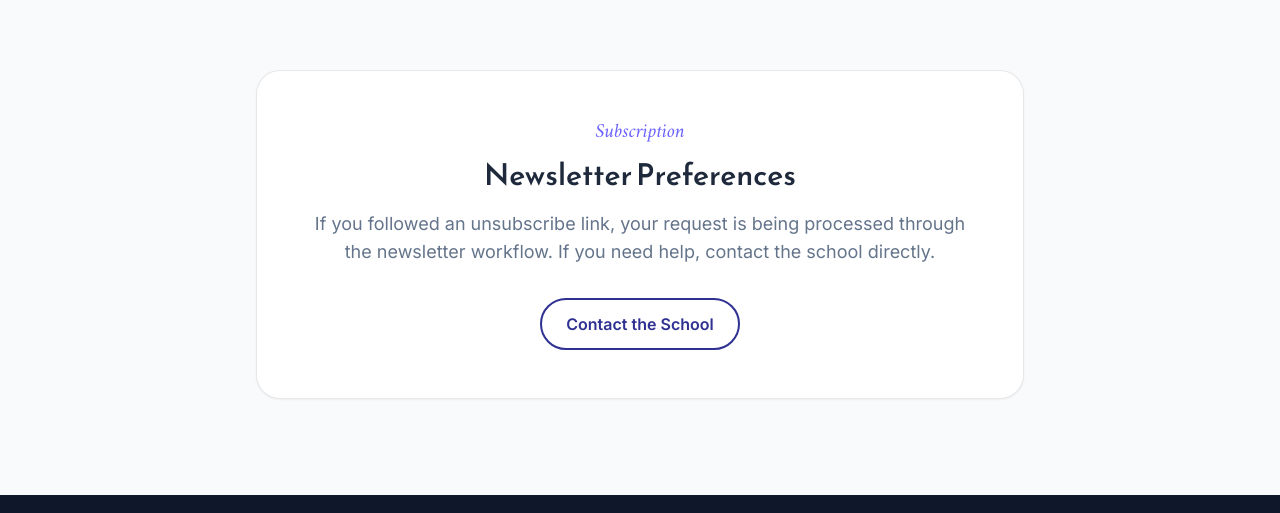
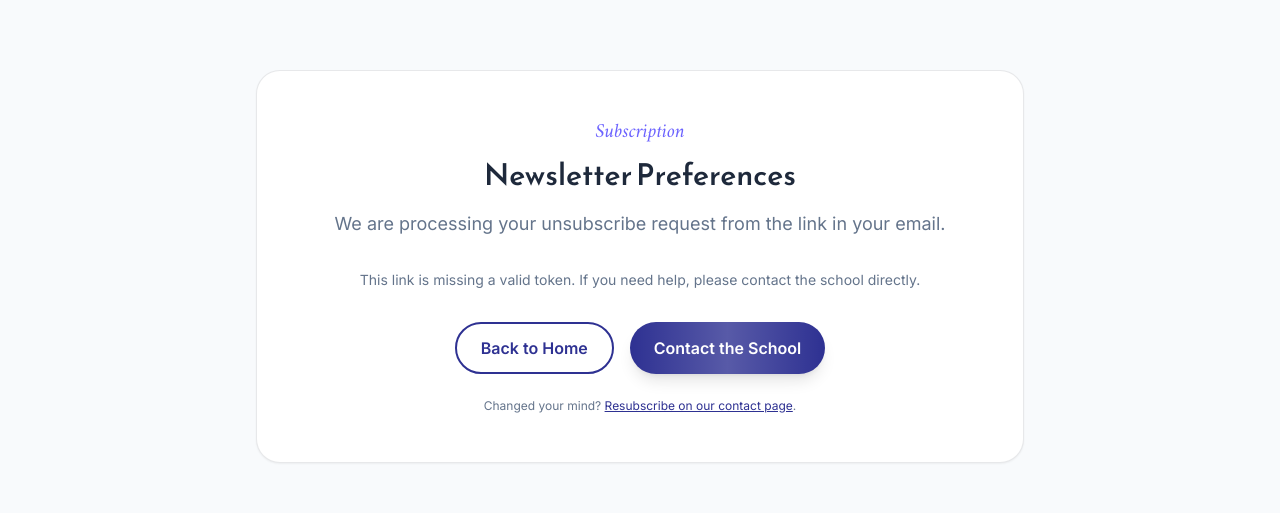
Before and after one commit to ES2-Limited/kbsnigeria, a React (Vite) app: page /unsubscribe in a window 1280 px wide. Shown: the part 121-634 px from the top of the page. Built offline with nearby package versions, Linux system fonts and the light colour scheme; no server answers.

Commit message:
Implement token-based newsletter unsubscribe flow.
Adds the unsubscribe hook and page so email links can remove subscribers through Supabase RLS.

```diff
--- /dev/null
+++ b/src/hooks/useNewsletterUnsubscribe.js
@@ -0,0 +1,69 @@
+// Hook for token-based newsletter unsubscribe via Supabase RLS.
+
+import { createClient } from '@supabase/supabase-js'
+import { useCallback, useState } from 'react'
+
+const supabaseUrl = import.meta.env.VITE_SUPABASE_URL
+const supabaseAnonKey = import.meta.env.VITE_SUPABASE_ANON_KEY
+
+export function useNewsletterUnsubscribe() {
+  const [loading, setLoading] = useState(false)
+  const [error, setError] = useState('')
+  const [success, setSuccess] = useState('')
+
+  const unsubscribe = useCallback(async (token) => {
+    if (!token?.trim()) {
+      setError('This unsubscribe link is missing a valid token.')
+      return false
+    }
+
+    setLoading(true)
+    setError('')
+    setSuccess('')
+
+    try {
+      const client = createClient(supabaseUrl, supabaseAnonKey, {
+        global: {
+          headers: {
+            'x-confirmation-token': token.trim(),
+          },
+        },
+      })
+
+      const { data, error: updateError } = await client
+        .from('newsletter_subscribers')
+        .update({
+          unsubscribed_at: new Date().toISOString(),
+          token: null,
+        })
+        .eq('token', token.trim())
+        .select('id')
+        .maybeSingle()
+
+      if (updateError) {
+        setError('We could not process your unsubscribe request. Please contact the school.')
+        return false
+      }
+
+      if (!data) {
+        setError('This unsubscribe link is invalid or has already been used.')
+        return false
+      }
+
+      setSuccess('You have been unsubscribed from KBS Nigeria updates.')
+      return true
+    } catch {
+      setError('We could not process your unsubscribe request. Please try again later.')
+      return false
+    } finally {
+      setLoading(false)
+    }
+  }, [])
+
+  return {
+    unsubscribe,
+    loading,
+    error,
+    success,
+  }
+}
--- a/src/pages/Unsubscribe.jsx
+++ b/src/pages/Unsubscribe.jsx
@@ -1,10 +1,30 @@
-// Newsletter unsubscribe page placeholder.
+// Newsletter unsubscribe — processes token from email links.
 
+import { useEffect, useRef } from 'react'
+import { Link, useSearchParams } from 'react-router-dom'
 import Button from '../components/ui/Button'
+import LoadingSpinner from '../components/ui/LoadingSpinner'
 import PageSeo from '../components/seo/PageSeo'
 import SectionHeader from '../components/ui/SectionHeader'
+import { useNewsletterUnsubscribe } from '../hooks/useNewsletterUnsubscribe'
 
 function Unsubscribe() {
+  const [searchParams] = useSearchParams()
+  const token = searchParams.get('token') ?? ''
+  const { unsubscribe, loading, error, success } = useNewsletterUnsubscribe()
+  const attemptedRef = useRef(false)
+
+  useEffect(() => {
+    if (!token || attemptedRef.current) {
+      return
+    }
+
+    attemptedRef.current = true
+    unsubscribe(token)
+  }, [token, unsubscribe])
+
+  const isMissingToken = !token
+
   return (
     <div className="bg-bg-light px-6 py-20 sm:px-8 sm:py-24 lg:px-10">
       <PageSeo
@@ -17,15 +37,50 @@ function Unsubscribe() {
         <SectionHeader
           align="center"
           className="mx-auto"
-          heading="Newsletter Preferences"
+          heading={success ? 'You Are Unsubscribed' : 'Newsletter Preferences'}
           overline="Subscription"
-          subtext="If you followed an unsubscribe link, your request is being processed through the newsletter workflow. If you need help, contact the school directly."
+          subtext={
+            success
+              ? 'You will no longer receive school newsletter emails from KBS Nigeria. You can always subscribe again from our website.'
+              : 'We are processing your unsubscribe request from the link in your email.'
+          }
         />
-        <div className="mt-8 flex justify-center">
-          <Button as="link" to="/contact" variant="secondary">
+
+        <div className="mt-8 space-y-4">
+          {loading ? (
+            <div className="flex justify-center">
+              <LoadingSpinner />
+            </div>
+          ) : null}
+
+          {isMissingToken && !loading ? (
+            <p className="font-body text-sm text-text-secondary">
+              This link is missing a valid token. If you need help, please contact the school directly.
+            </p>
+          ) : null}
+
+          {error ? <p className="font-body text-sm text-error">{error}</p> : null}
+          {success ? <p className="font-body text-sm text-success">{success}</p> : null}
+        </div>
+
+        <div className="mt-8 flex flex-wrap justify-center gap-4">
+          <Button as="link" to="/" variant="secondary">
+            Back to Home
+          </Button>
+          <Button as="link" to="/contact" variant="primary">
             Contact the School
           </Button>
         </div>
+
+        {!success ? (
+          <p className="mt-6 font-body text-xs text-text-secondary">
+            Changed your mind?{' '}
+            <Link className="text-brand-primary underline hover:text-brand-accent" to="/contact">
+              Resubscribe on our contact page
+            </Link>
+            .
+          </p>
+        ) : null}
       </div>
     </div>
   )
```
